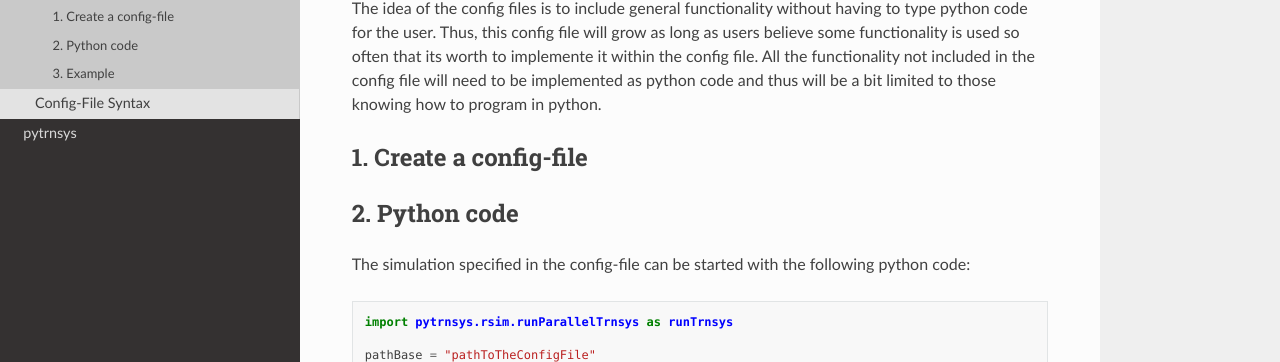
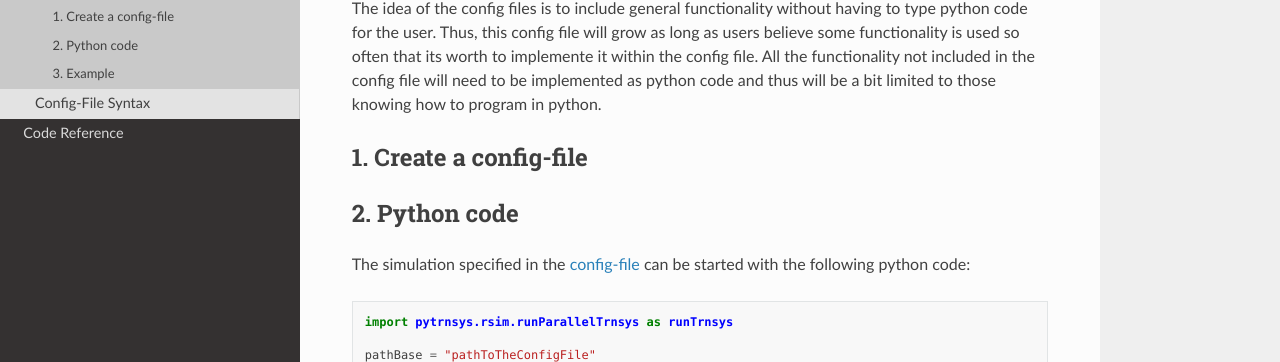
Before and after one commit to SPF-OST/pytrnsys, a Sphinx documentation site: the page built from docs/guide/runSimulations.rst, in a window 1280 px wide and 1054 px high. Shown: the part 163-525 px from the top of the window. Built offline with Sphinx 7.4.7 and the Read the Docs theme 2.0.0, drawn with Linux system fonts in a browser that asks for light colours.

Commit message:
small changes in tutorial example

```diff
--- /dev/null
+++ b/docs/CodeReference.rst
@@ -0,0 +1,7 @@
+Code Reference
+========
+
+.. toctree::
+   :maxdepth: 4
+
+   pytrnsys
--- a/docs/guide/runSimulations.rst
+++ b/docs/guide/runSimulations.rst
@@ -13,7 +13,7 @@ Thus, this config file will grow as long as users believe some functionality is
 2. Python code
 ----------------------
 
-The simulation specified in the config-file can be started with the following python code::
+The simulation specified in the :ref:`config-file <configFile>` can be started with the following python code::
 
    import pytrnsys.rsim.runParallelTrnsys as runTrnsys
 
--- a/docs/index.rst
+++ b/docs/index.rst
@@ -12,7 +12,7 @@ Welcome to pytrnsys's documentation!
    :maxdepth: 2
 
    guide/index
-   modules
+   CodeReference
 
 
 Indices and tables
```
Also changed, not shown: docs/API.rst (added, +7 -0 lines).
